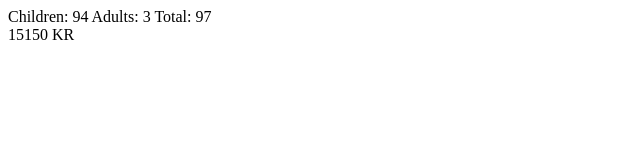
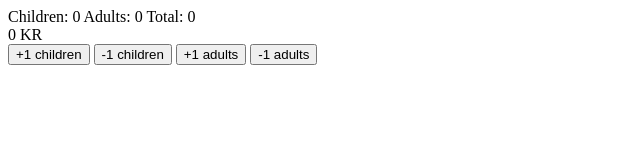
Before and after one commit to Asbajgus/Vaskehall-oppgave, a plain HTML site: page index.html in a window 1280 px wide. Shown: the whole page, without its empty margins (0-640 px from the left). Drawn offline with Linux system fonts and the light colour scheme.

Commit message:
Update index.html

```diff
--- a/index.html
+++ b/index.html
@@ -1,33 +1,55 @@
 <!DOCTYPE html>
 <html lang="en">
+
 <head>
   <meta charset="UTF-8">
   <meta name="viewport" content="width=device-width, initial-scale=1.0">
   <title>Document</title>
 </head>
+
 <body>
   <div id="counter"></div>
   <div id="costCounter"></div>
-   <div id="childCounter"></div>
-   <div id="adultcounter"></div>
+  <button onclick="updateCount('children',1)">+1 children</button>
+  <button onclick="updateCount('children', -1)">-1 children</button>
+  <button onclick="updateCount('adults', 1)">+1 adults</button>
+  <button onclick="updateCount('adults', -1)">-1 adults</button>
+
   <script>
-  let maxLimit = 100;
-
-let childCount = Math.floor(Math.random() * (maxLimit + 1));
-let adultCount = Math.floor(Math.random() * (maxLimit- childCount + 1));
-
-let childCost=150;
-let adultCost=350;
-
+let counter = 0;
+let costCounter = 0;
+let childCount = 0;
+let adultCount = 0;
+let childCost = 50;
+let adultCost = 100;
+let number = childCount + adultCount;
 let totalCost = childCount * childCost + adultCount * adultCost;
 
+function updateCount(type, value) {
+  if (type === 'children') {
+    childCount += value;
+    if (childCount < 0) {
+      childCount = 0;
+    }
+  } else if (type === 'adults') {
+    adultCount += value;
+    if (adultCount < 0) {
+      adultCount = 0;
+    }
+  }
 
-let number = childCount + adultCount;
+  number = childCount + adultCount;
+  totalCost = childCount * childCost + adultCount * adultCost;
+  document.getElementById('counter').
+  innerHTML = `Children: ${childCount} Adults: ${adultCount} Total: ${number}`;
+  document.getElementById('costCounter').innerHTML = `${totalCost} KR`;
+}
     document.getElementById('counter').innerHTML
-=`Children: ${childCount} Adults: ${adultCount} Total: ${number}`;
+      = `Children: ${childCount} Adults: ${adultCount} Total: ${number}`;
 
-document.getElementById('costCounter').innerHTML= `${totalCost} KR`;
+    document.getElementById('costCounter').innerHTML = `${totalCost} KR`
 
   </script>
 </body>
+
 </html>
```
Lines whose indentation alone changed are shown as unchanged.
